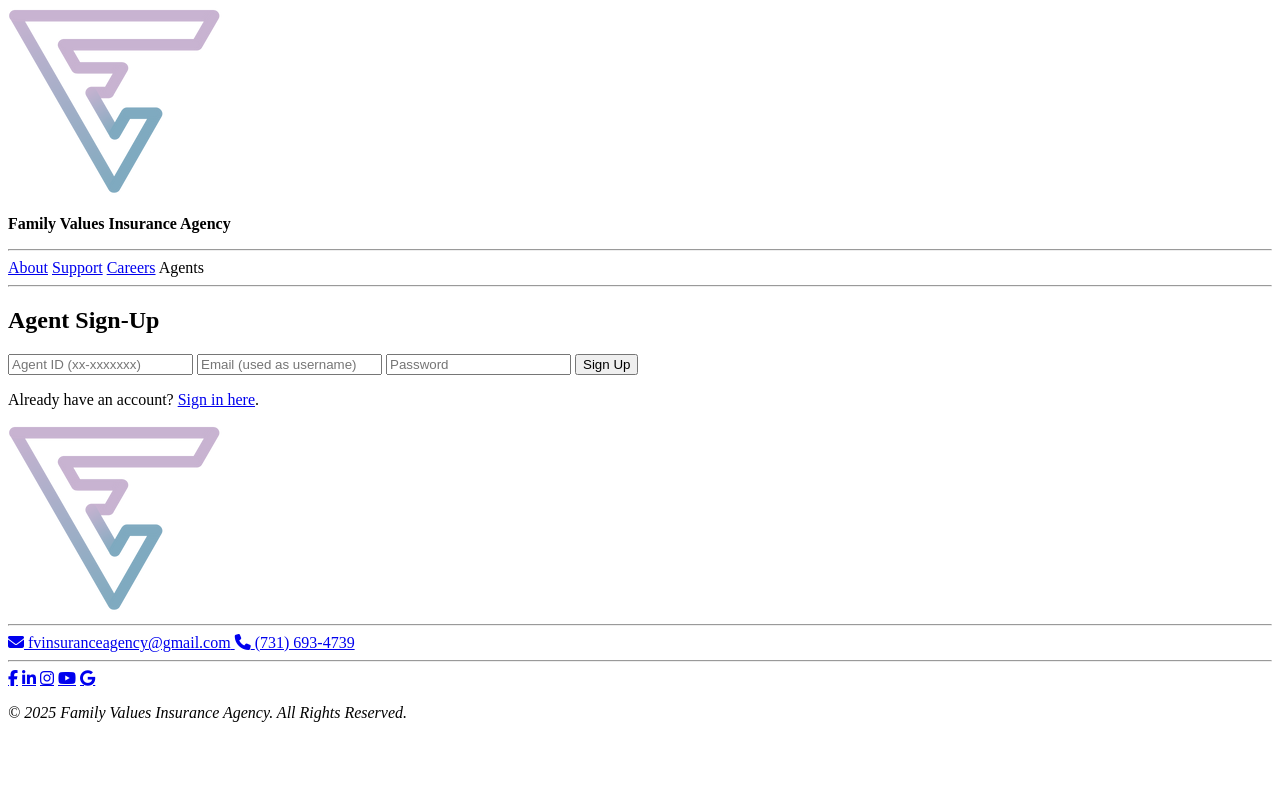
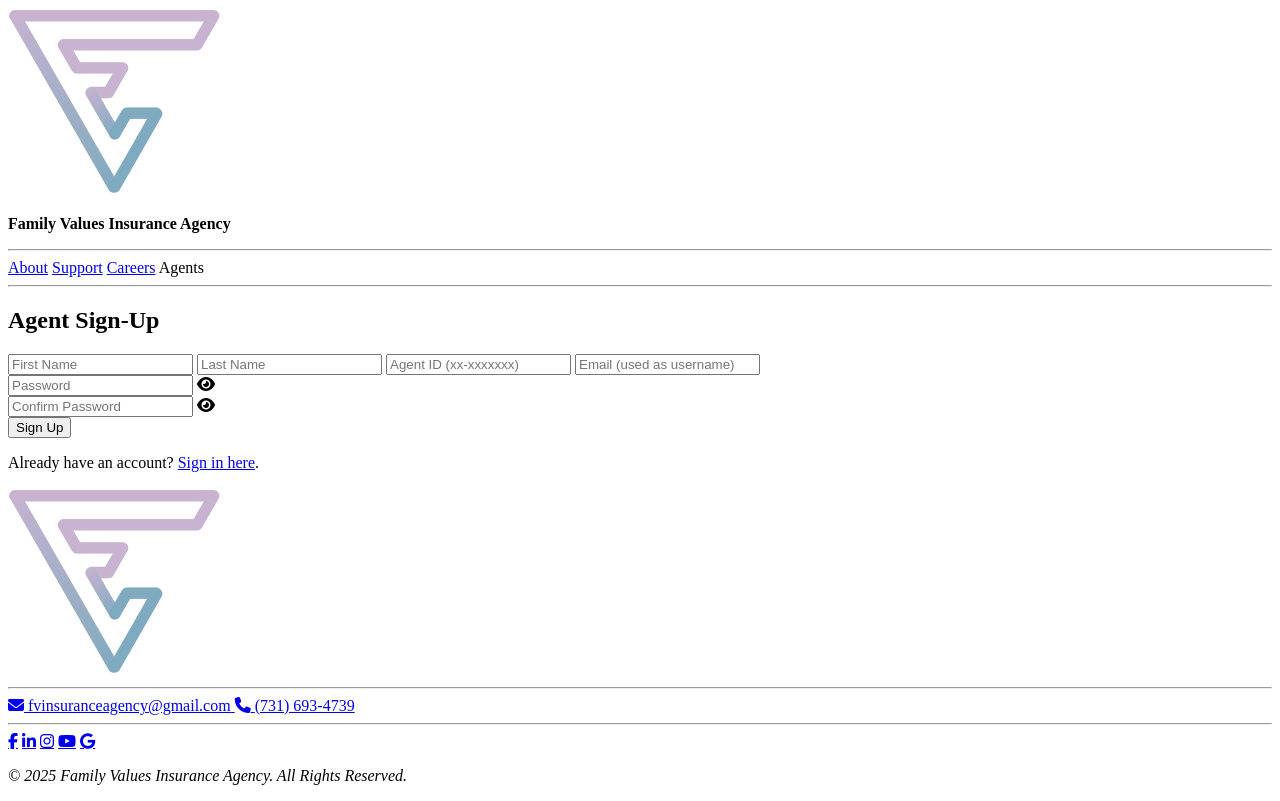
Before and after one commit to Birdizzle28/FVIA, a website with bundled scripts: page signup.html in a window 1280 px wide. Built offline with nearby package versions, Linux system fonts and the light colour scheme; a script that the page names is missing; a web font is replaced by a local one.

Commit message:
Update signup.html

```diff
--- a/signup.html
+++ b/signup.html
@@ -26,9 +26,21 @@
   <div class="auth-container">
   <h2>Agent Sign-Up</h2>
   <form id="signup-form">
+    <input type="text" id="first-name" placeholder="First Name" required>
+    <input type="text" id="last-name" placeholder="Last Name" required>
     <input type="text" id="agent-id" placeholder="Agent ID (xx-xxxxxxx)" required>
     <input type="email" id="email" placeholder="Email (used as username)" required>
+
+    <div class="password-wrapper">
       <input type="password" id="password" placeholder="Password" required>
+      <span toggle="#password" class="fa fa-eye toggle-password"></span>
+    </div>
+
+    <div class="password-wrapper">
+      <input type="password" id="confirm-password" placeholder="Confirm Password" required>
+      <span toggle="#confirm-password" class="fa fa-eye toggle-password"></span>
+    </div>
+
     <button type="submit">Sign Up</button>
   </form>
   <p class="switch-auth">Already have an account? <a href="login.html">Sign in here</a>.</p>
```
Lines whose indentation alone changed are shown as unchanged.
